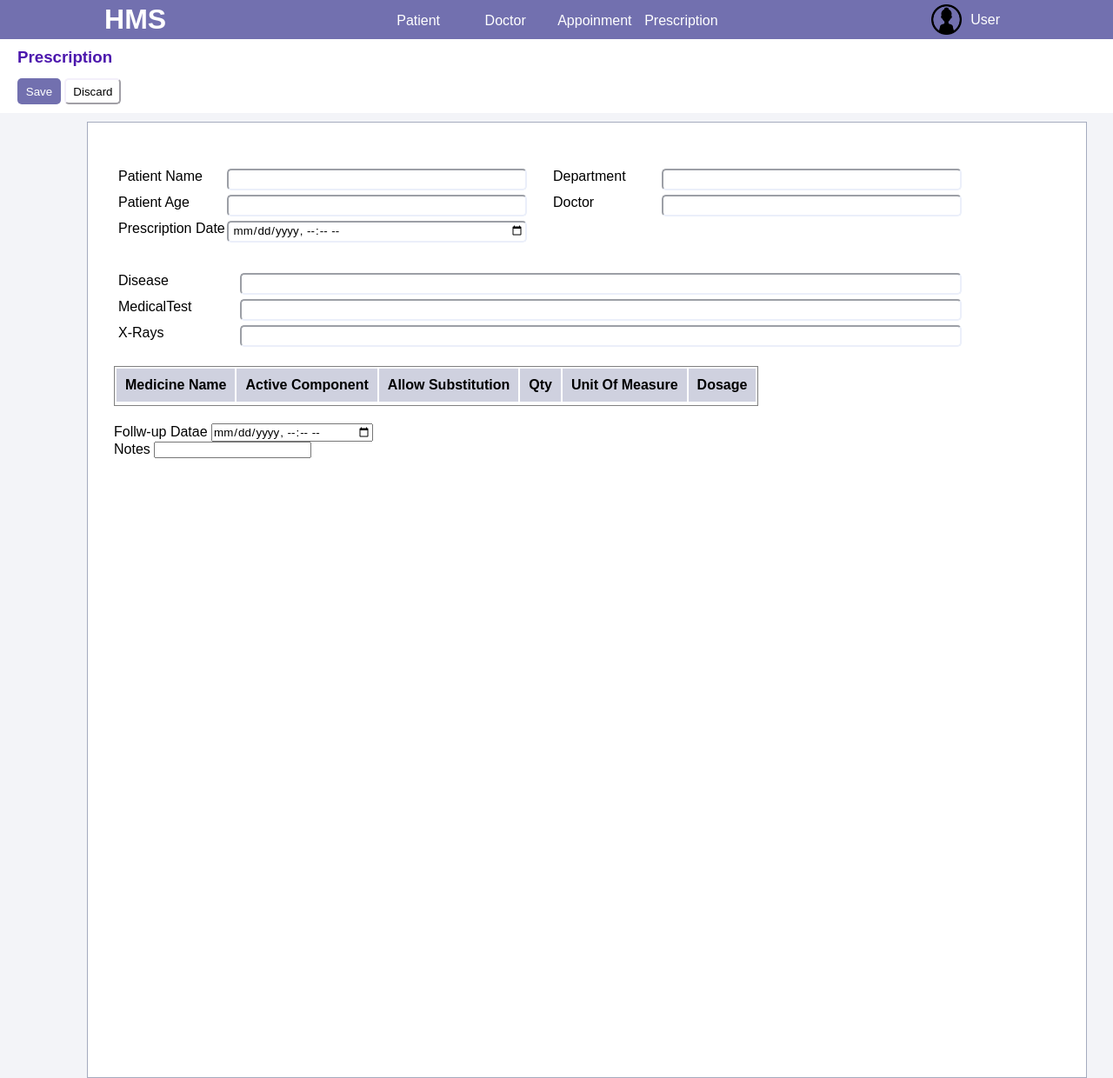
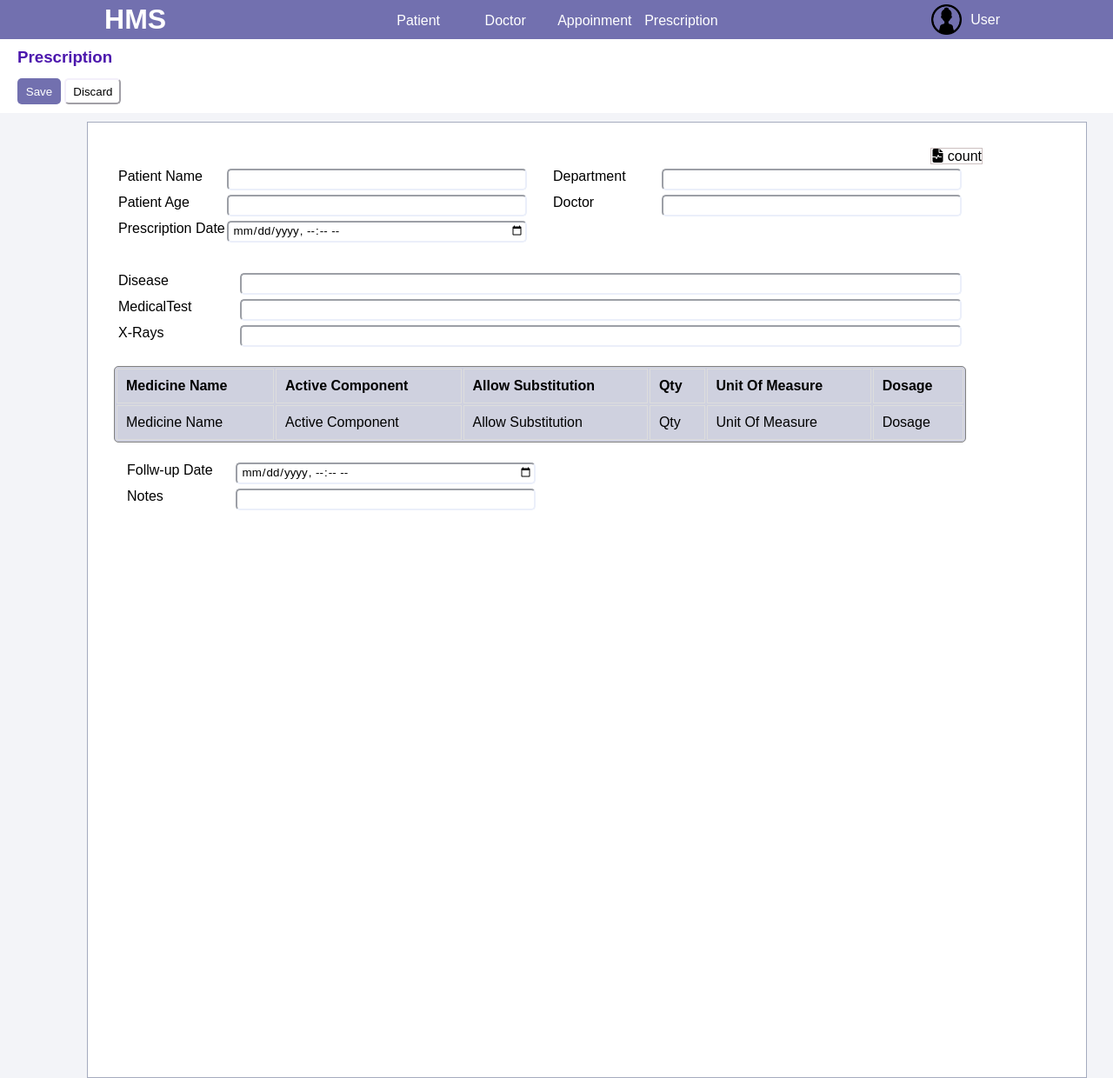
Before and after one commit to ZaYnab3handom/Clinic-Managment-System, a PHP site: page /prsecriptionView/prescriptionForm.html in a window 1280 px wide. Shown: the whole page at 87% size. Run offline with PHP 8.4, Linux system fonts and the light colour scheme; lists and menus that the app fills with data are empty; some libraries are stand-ins or nearby versions.

Commit message:
initially prescription form view

```diff
--- a/generalView.css
+++ b/generalView.css
@@ -99,6 +99,20 @@ a{
     margin-left: 100px;
     border: 1px solid rgb(165, 171, 190);
 }
+.filterCount{
+    border: 1px solid rgb(204, 192, 192);
+    width: 100px;
+    color: black;
+    /* text-align: left; */
+
+}
+.abb{
+    margin-top: -10px;
+    position:absolute;
+    right: 150px;
+
+}
+
 .fieldGroup{
     width: 520px;
 }
@@ -140,7 +154,18 @@ a{
 .medicinetable{
     margin-top: 10px;
     padding-left: 20px;
+
 }
+table{
+     width: 980px;
+    border-radius: 5px;
+    background-color: #cfd1df;
+
+
+}
+
+
+
 
 .medicinetable th {
 
@@ -148,8 +173,19 @@ a{
     text-align: left;
     width: fit-content;
     height: 10px;
-    background-color: #cfd1df;
     color: black;
+      border: 1px solid #ddd;
+
+  }
+  .medicinetable td {
+
+    padding: 10px 10px 10px 10px;
+    text-align: left;
+    width: fit-content;
+    height: 5px;
+    color: black;
+      border: 1px solid #ddd;
+
   }
   footer{
     margin-top: 10px;
--- a/prsecriptionView/prescriptionForm.html
+++ b/prsecriptionView/prescriptionForm.html
@@ -6,6 +6,8 @@
     <meta http-equiv="X-UA-Compatible" content="IE=edge">
     <meta name="viewport" content="width=device-width, initial-scale=1.0">
     <link rel="stylesheet" href="../generalView.css">
+    <link href="https://cdnjs.cloudflare.com/ajax/libs/font-awesome/6.3.0/css/all.min.css" rel="stylesheet" />
+
     <title>Presciption Form</title>
 </head>
 
@@ -44,6 +46,12 @@
         </div>
         <div class="formContainer">
             <form action="">
+                <div class="abb">
+                    <a  class="filterCount" href="prescriptionListView.html">
+                        <i class="fa-solid fa-file-waveform"></i>
+                           count
+                    </a>
+                </div>
                 <div class="patientInfo ">
                     <div class="leftgroup fieldGroup ">
                         <span class="labelInput">
@@ -104,16 +112,28 @@
                         </thead>
                         <tbody>
                             <tr>
-
+                                <td>Medicine Name</td>
+                                <td>Active Component</td>
+                                <td>Allow Substitution</td>
+                                <td>Qty</td>
+                                <td>Unit Of Measure</td>
+                                <td>Dosage</td>
                             </tr>
                         </tbody>
                     </table>
                 </div>
-                <footer>
-                    <label for="follwdate">Follw-up Datae</label>
+                <footer >
+                    <div class="labelInput">
+                        <label for="follwdate">Follw-up Date</label>
                     <input type="datetime-local" id="follwdate" name="follwdate"><br>
+                    </div>
+
+                    <div class="labelInput">
+
                     <label for="notes">Notes</label>
                     <input type="text" id="notes" name="notes"><br>
+                    </div>
+
                 </footer>
 
             </form>
--- a/prsecriptionView/prescriptionListView.html
+++ b/prsecriptionView/prescriptionListView.html
@@ -5,8 +5,9 @@
     <meta charset="UTF-8">
     <meta http-equiv="X-UA-Compatible" content="IE=edge">
     <meta name="viewport" content="width=device-width, initial-scale=1.0">
-    <link rel="stylesheet" href="../generalView.css">
     <title>Presciption List</title>
+    <link href="https://cdn.jsdelivr.net/npm/bootstrap@5.1.3/dist/css/bootstrap.min.css" rel="stylesheet" integrity="sha384-1BmE4kWBq78iYhFldvKuhfTAU6auU8tT94WrHftjDbrCEXSU1oBoqyl2QvZ6jIW3" crossorigin="anonymous">
+
 </head>
 
 <body>
```
